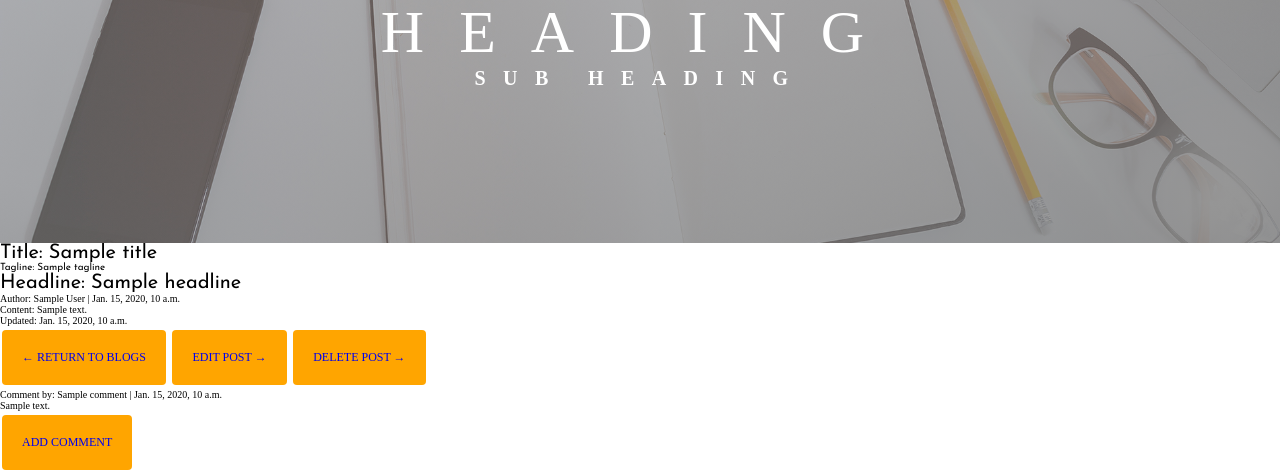
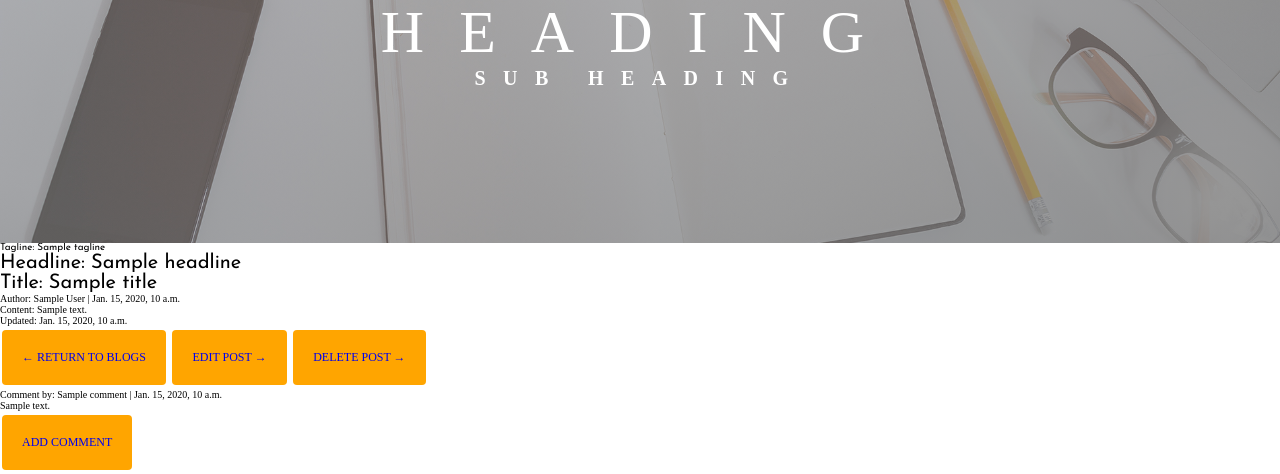
Before and after one commit to ddeveloper72/django-mongodb, a Django app: template blog/templates/blog_detail.html in a window 1280 px wide. Shown: the part 437-911 px from the top of the page. Run offline with Django 3.2, Linux system fonts and the light colour scheme; the template is opened without the code that fills it: most values are stand-ins (such as "Sample title", 1, 10 or a date in 2020); parts of the project's set-up code (start-up, migrations or seed data) failed here and were passed over.

Commit message:
updated blog detail markup to work wiht css classes

```diff
--- a/blog/templates/blog_detail.html
+++ b/blog/templates/blog_detail.html
@@ -2,22 +2,25 @@
 {% load static from staticfiles %}
 {% block content %}
 
-<article class="main-content">
-    <section>
-        <h1 class="heading-1 blog__title">Title: {{ post.title.name }}</h1>
-        <h2 class="heading-2 blog__tagline">Tagline: {{ post.title.tagline }}</h2>
-        <h2 class="heading-1 blog__headline">Headline: {{ post.headline }}</h2>
-        <p class="blog__author">Author: {{ post.author }} | {{ post.meta_data.created_on }}</p>
-        <p class="blog__body-text">Content: {{ post.content|safe }}</p>
+<section class="single-blog">
+    <div class="detailed-post">
+        <h2 class="heading-2 detailed-post__tagline">Tagline: {{ post.title.tagline }}</h2>
+        <h2 class="heading-1 detailed-post__headline">Headline: {{ post.headline }}</h2>
+        <h1 class="heading-1 detailed-post__title">Title: {{ post.title.name }}</h1>
+        <p class="detailed-post__author">Author: {{ post.author }} | {{ post.meta_data.created_on }}</p>
+        <p class="detailed-post__content">Content: {{ post.content|safe }}</p>
         <p>Updated: {{ post.meta_data.updated_on }}</p>
+        <div class="row">
             <a href="{% url 'blogs' %}" class="btn btn-primary">&larr; Return to blogs</a>
             <a href="{% url 'edit' post.slug %}" class="btn btn-primary">Edit post &rarr;</a>
             <a href="{% url 'delete' slug=post.slug %}" class="btn btn-primary">Delete post &rarr;</a>
 
+        </div>
+
         {% for comment in post.comments.all %}
 
-        <p class="blog__author">Comment by: {{ comment.name }} | {{ comment.created_on }}</p>
-        <p class="blog__body-text">{{ comment.comment_text|safe }}</p>
+        <p class="comment__author">Comment by: {{ comment.name }} | {{ comment.created_on }}</p>
+        <p class="comment__body-text">{{ comment.comment_text|safe }}</p>
 
         {% empty %}
 
@@ -26,10 +29,11 @@
         </div>
 
         {% endfor %}
-
+        <div class="row">
             <a class="btn btn-default btn-primary" href="{% url 'add_comment' pk=post.pk %}">Add
                 comment</a>
+        </div>
+    </div>
 </section>
-</article>
 
 {% endblock content %}
```
Lines whose indentation alone changed are shown as unchanged.
